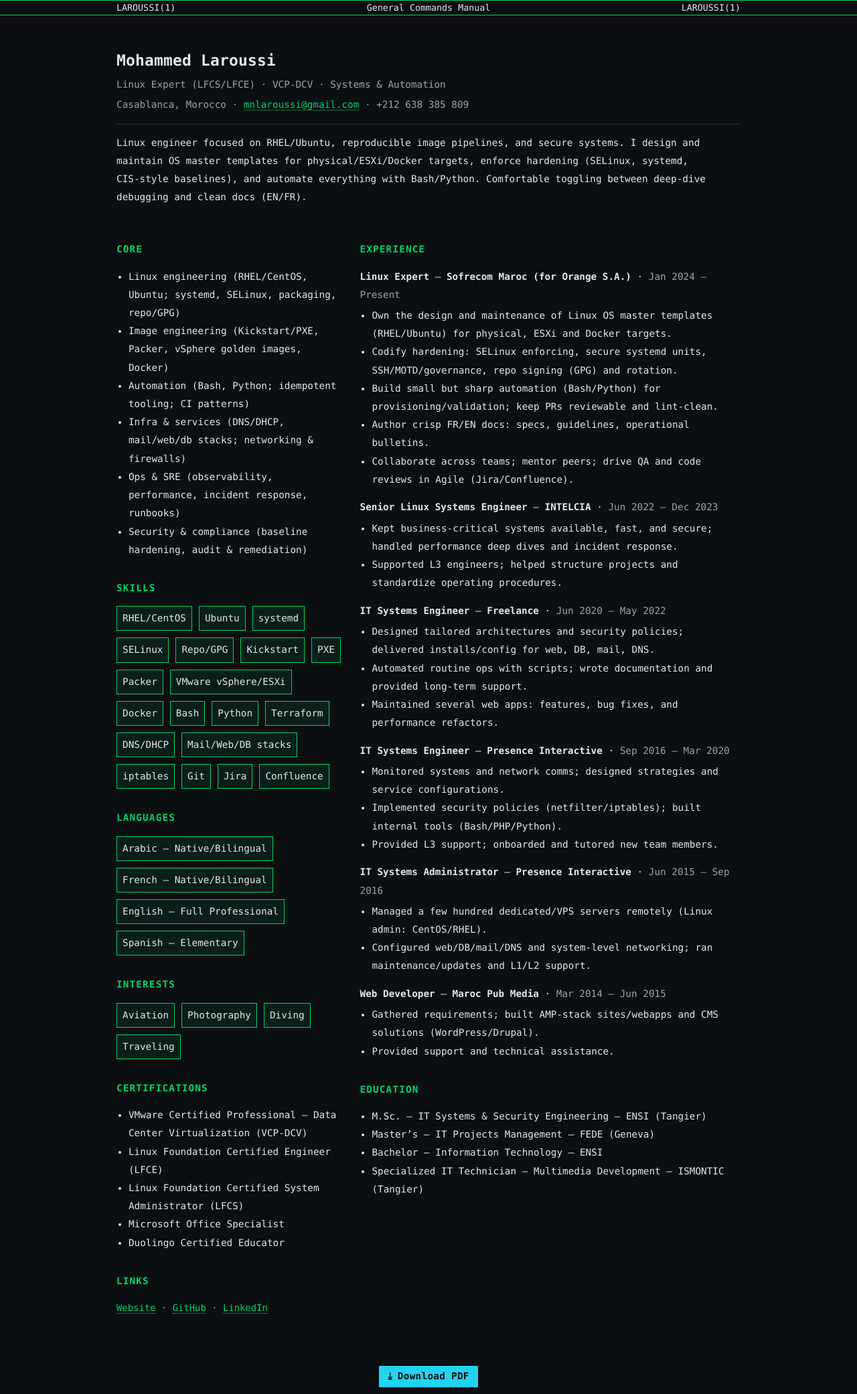
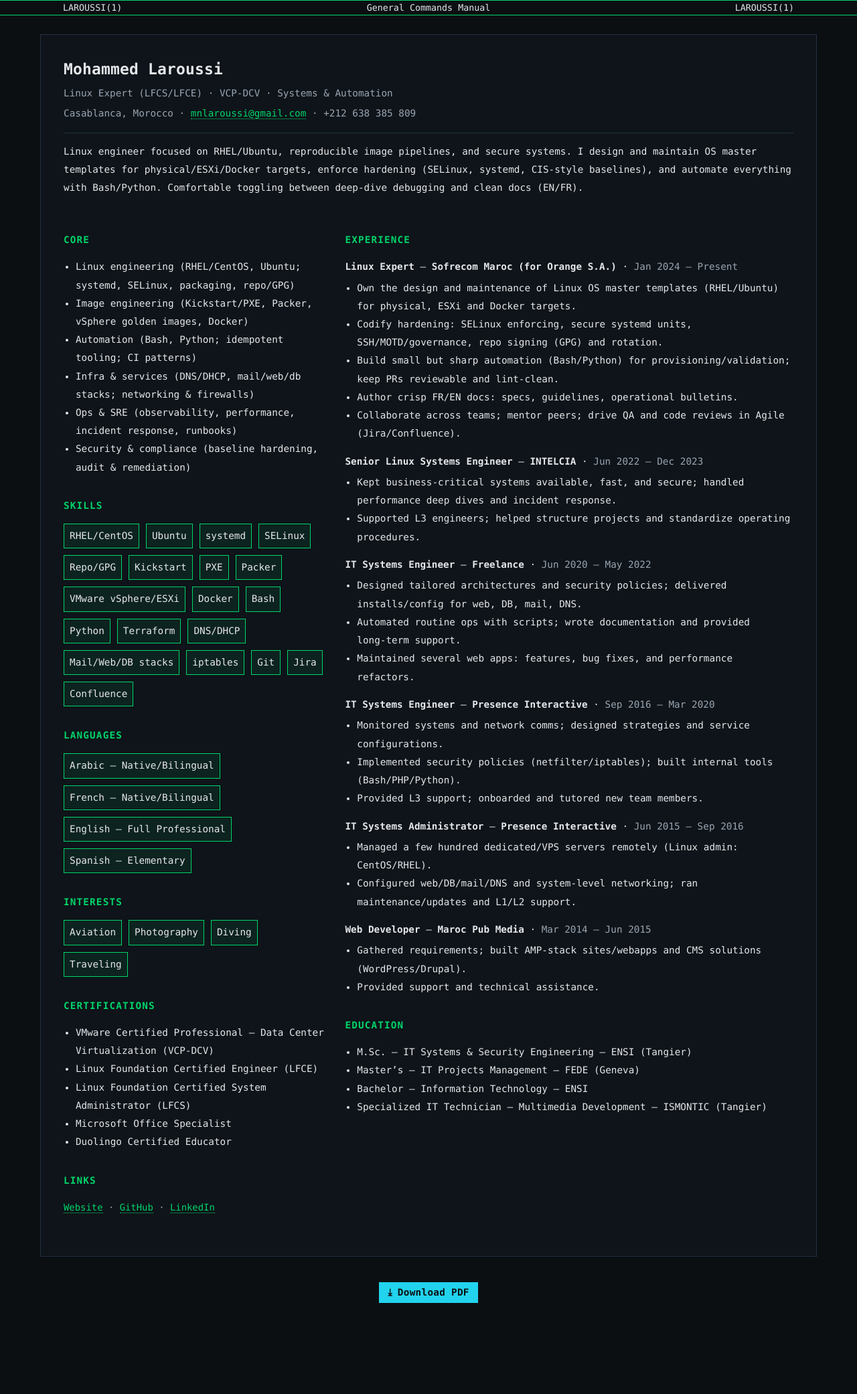
Before and after one commit to mlaroussi/resume, a Jekyll site: the page built from index.md, in a window 1280 px wide. Shown: the whole page at 67% size. Built offline with Jekyll 4.4.1, drawn with Linux system fonts in a browser that asks for light colours; after the commit the page ends 1956 px from its top, so only the background shows below that.

Commit message:
Enhance layout for large screens; widen container and adjust padding for improved responsiveness

```diff
--- a/assets/css/site.css
+++ b/assets/css/site.css
@@ -6,13 +6,15 @@
   --bg:#0b0f12;           /* terminal bg (dark) */
   --accent:#00d46a;       /* terminal green */
   --accent-2:#22d3ee;     /* cyan for alt accents */
-  --max: 1000px;
+  --max: 1160px;          /* widened box for large screens */
   --indent: clamp(14px, 1.25em, 22px); /* responsive bullet indent */
+  --panel:#0e1419;        /* slightly lighter panel for boxed layout */
+  --pad:18px;             /* horizontal padding; increases on wide screens */
 }
 *{box-sizing:border-box}
 html{font:10.75pt/1.9 ui-monospace,SFMono-Regular,Menlo,Consolas,"Liberation Mono",monospace;-webkit-text-size-adjust:100%}
 body{margin:0;color:var(--fg);background:var(--bg);-webkit-font-smoothing:antialiased;-moz-osx-font-smoothing:grayscale}
-.container{max-width:var(--max);margin:0 auto;padding:34px}
+.container{max-width:none;margin:0;padding:24px var(--pad)}
 a{color:var(--accent);text-decoration:none;border-bottom:1px dotted var(--accent)}
 a:hover{color:#a7f3ce;border-bottom-color:#a7f3ce}
 hr{border:0;border-top:1px solid var(--line);margin:14px 0}
@@ -28,9 +30,12 @@ hr{border:0;border-top:1px solid var(--line);margin:14px 0}
 .manbar{
   font:10pt ui-monospace,SFMono-Regular,Menlo,Consolas,"Liberation Mono",monospace;
   display:flex;justify-content:space-between;gap:12px;box-sizing:border-box;
-  max-width:var(--max);margin:0 auto 12px;padding:4px 34px;color:var(--fg);
-  position:relative; /* allow edge-to-edge rulers via pseudo elements */
+  width:100%;max-width:none;margin:0 0 12px;padding:4px var(--pad);color:var(--fg);
+  position:relative; /* edge-to-edge rulers via pseudo elements */
 }
+.manbar::before,.manbar::after{content:"";position:absolute;left:50%;transform:translateX(-50%);width:100vw;border-top:1px solid var(--accent)}
+.manbar::before{top:0}
+.manbar::after{bottom:0}
 .manbar::before,.manbar::after{
   content:"";position:absolute;left:50%;transform:translateX(-50%);
   width:100vw;border-top:1px solid var(--accent)
@@ -45,6 +50,13 @@ hr{border:0;border-top:1px solid var(--line);margin:14px 0}
 .two-col{display:grid;grid-template-columns:1fr;gap:22px}
 .col{min-width:0}
 @media (min-width: 760px){.two-col{grid-template-columns: 36% 1fr; gap:28px}}
+
+/* Boxed layout on large screens */
+@media (min-width: 1200px){
+  :root{ --pad:34px }
+  .container{ max-width: var(--max); margin: 28px auto; padding: 30px var(--pad); border:1px solid var(--line); background: var(--panel); }
+  .manbar{ max-width: var(--max); margin: 0 auto 12px; padding: 4px var(--pad); }
+}
 
 /* Sections & headings */
 section{margin:28px 0 30px 0}
```
